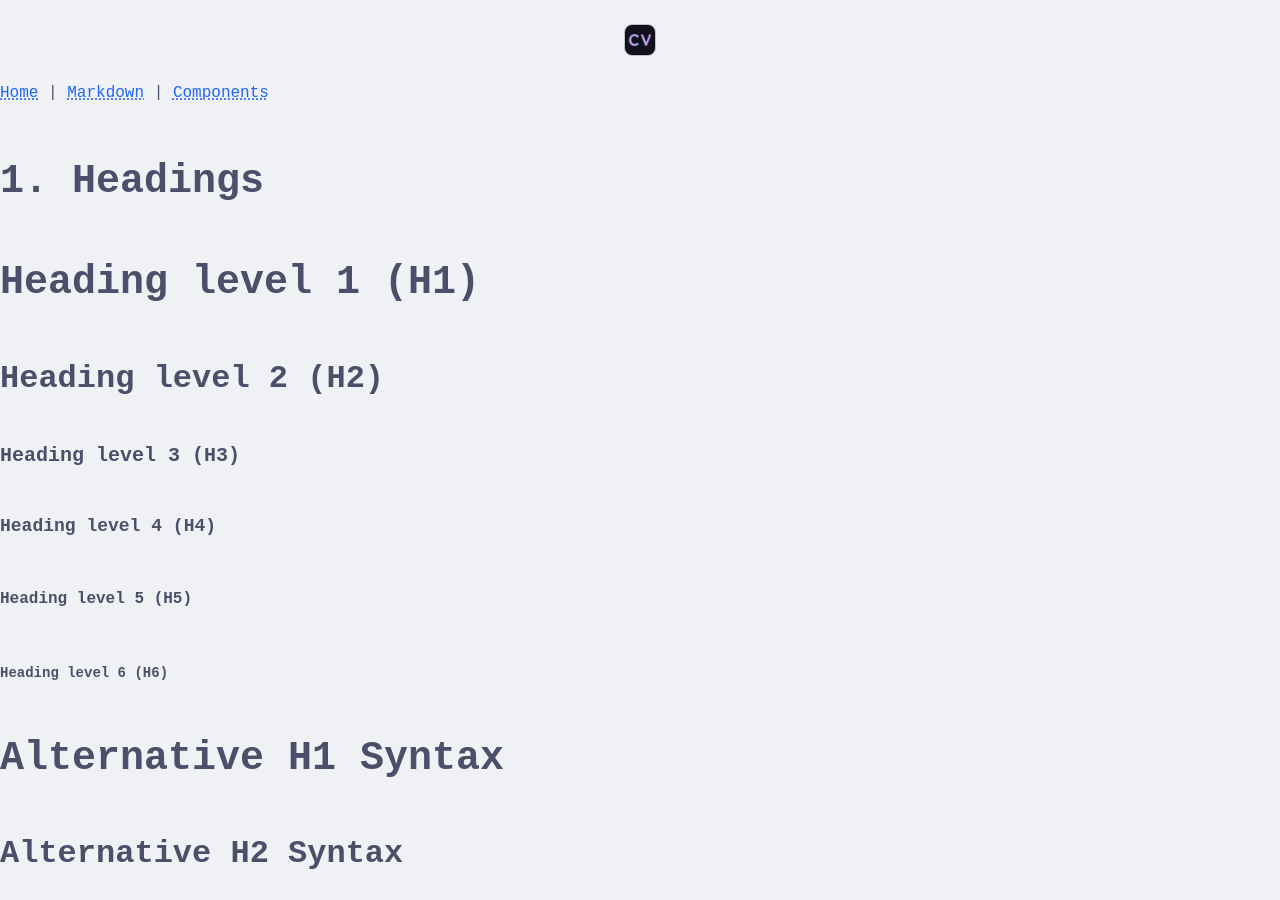
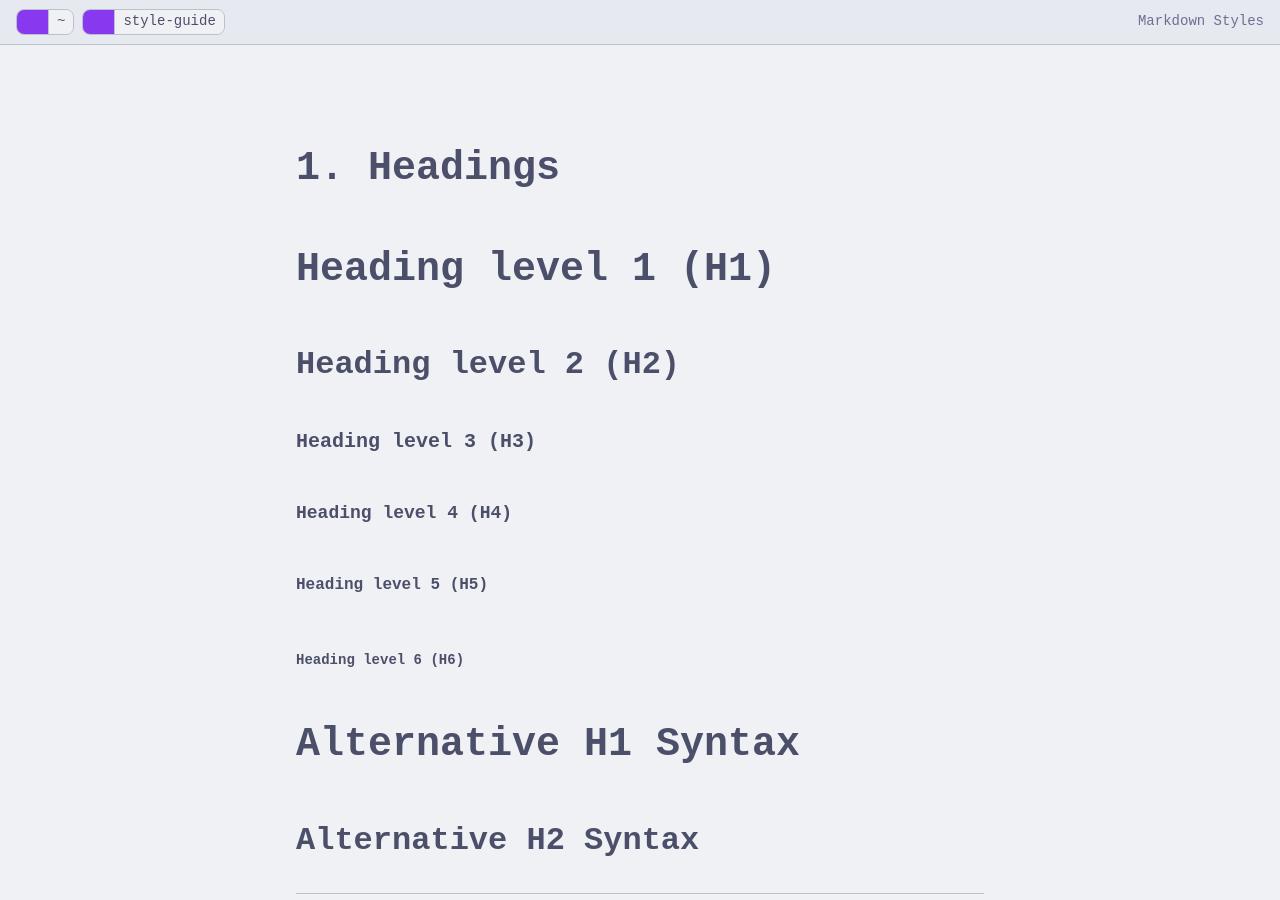
Before and after one commit to venkateshcv1809/venkateshcv1809.github.io, a Jekyll site: the page built from _pages/markdown.md, in a window 1280 px wide and 900 px high. Built offline with Jekyll 4.4.1, drawn with Linux system fonts in a browser that asks for light colours; some web fonts are replaced; some of the changed text lies outside the part shown.

Commit message:
feat: Layout design and supported components

```diff
--- /dev/null
+++ b/_includes/footer.html
@@ -0,0 +1,30 @@
+<footer class="statusline">
+
+    <div class="statusline-left">
+
+        <span class="segment">
+            {{ page.title | default: "Home" }}
+        </span>
+
+    </div>
+
+    <div class="statusline-right">
+
+        <span class="segment">
+            © {{ "now" | date: "%Y" }} {{ metadata.author.name }}
+        </span>
+
+        <a
+            class="segment segment--icon"
+            href="{{ metadata.repository.url }}"
+            target="_blank"
+            rel="noopener noreferrer"
+            aria-label="View source code">
+
+            {% icon github %}
+
+        </a>
+
+    </div>
+
+</footer>
--- a/_includes/head.html
+++ b/_includes/head.html
@@ -1,14 +1,59 @@
 <head>
   <meta charset="utf-8" />
-  <meta name="viewport" content="width=device-width, initial-scale=1.0, maximum-scale=1.0, user-scalable=no" />
 
-  <title>{{ page.title }}</title>
+  <meta name="viewport" content="width=device-width, initial-scale=1" />
 
-  <link rel="apple-touch-icon" sizes="180x180" href="{{ "/assets/favicon/apple-touch-icon.png" | relative_url }}" />
-  <link rel="icon" type="image/png" sizes="32x32" href="{{ "/assets/favicon/favicon-32x32.png" | relative_url }}" />
-  <link rel="icon" type="image/png" sizes="16x16" href="{{ "/assets/favicon/favicon-16x16.png" | relative_url }}" />
-  <link rel="manifest" href="{{ "/assets/favicon/site.webmanifest" | relative_url }}" />
+  <title>
+        {%- if page.title -%}
+            {{ page.title }} | {{ metadata.title }}
+        {%- else -%}
+            {{ metadata.title }}
+        {%- endif -%}
+  </title>
 
-  <link rel="stylesheet" type="text/css" href="{{ "/assets/css/light.css" | relative_url }}" media="screen and (prefers-color-scheme: light)">
-  <link rel="stylesheet" type="text/css" href="{{ "/assets/css/dark.css" | relative_url }}" media="screen and (prefers-color-scheme: dark)">
+  <meta
+    name="description"
+    content="{{ page.description | default: metadata.description | escape }}"
+  />
+
+  <meta name="author" content="{{ metadata.author.name }}" />
+
+  <meta name="color-scheme" content="light dark" />
+
+  <link
+    rel="apple-touch-icon"
+    sizes="180x180"
+    href="{{ '/assets/favicon/apple-touch-icon.png' | relative_url }}"
+  />
+
+  <link
+    rel="icon"
+    type="image/png"
+    sizes="32x32"
+    href="{{ '/assets/favicon/favicon-32x32.png' | relative_url }}"
+  />
+
+  <link
+    rel="icon"
+    type="image/png"
+    sizes="16x16"
+    href="{{ '/assets/favicon/favicon-16x16.png' | relative_url }}"
+  />
+
+  <link
+    rel="manifest"
+    href="{{ '/assets/favicon/site.webmanifest' | relative_url }}"
+  />
+
+  <link
+    rel="stylesheet"
+    href="{{ '/assets/css/light.css' | relative_url }}"
+    media="(prefers-color-scheme: light)"
+  />
+
+  <link
+    rel="stylesheet"
+    href="{{ '/assets/css/dark.css' | relative_url }}"
+    media="(prefers-color-scheme: dark)"
+  />
 </head>
--- a/_includes/header.html
+++ b/_includes/header.html
@@ -1,12 +1,41 @@
-<header class="navbar">
-    <div class="navbar-brand">
-        <img src="{{ "/assets/favicon/favicon-32x32.png" | relative_url }}" alt="CV" width="32" height="32">
-    </div>
-    <nav class="navbar-links">
-        <a href="/">Home</a>
-        <span>|</span>
-        <a href="/markdown">Markdown</a>
-        <span>|</span>
-        <a href="/components">Components</a>
+<header class="tmux-status">
+
+    <nav class="tmux-status-nav">
+
+        <div class="tmux-status-windows">
+
+            {% for item in navigation.header %}
+
+                <a
+                    href="{{ item.url | relative_url }}"
+                    class="tmux-window{% if page.url == item.url %} is-active{% endif %}"
+                >
+
+                    <span class="tmux-window-icon">
+                    </span>
+
+                    <span class="tmux-window-title">
+
+                        {{ item.title }}
+
+                        {% if page.url == item.url %}
+                            <span class="tmux-window-active">
+                                {% include icon.html name=site.data.site.icons.window.active %}
+                            </span>
+                        {% endif %}
+
+                    </span>
+
+                </a>
+
+            {% endfor %}
+
+        </div>
+
+        <div class="tmux-status-breadcrumb">
+            {{ page.title }}
+        </div>
+
     </nav>
+
 </header>
--- a/_layouts/default.html
+++ b/_layouts/default.html
@@ -1,19 +1,19 @@
 <!DOCTYPE html>
 <html lang="en">
-{%- include head.html -%}
+    {% assign metadata = site.data.config.meta %}
+    {% assign navigation = site.data.config.navigation %}
+    {% include head.html %}
 
-<body>
+    <body>
 
-    <div class="wrapper">
+        {% include header.html %}
 
-        {%- include header.html -%}
-
-        <main>
+        <main class="layout">
             {{ content }}
         </main>
 
-    </div>
+        {% include footer.html %}
 
-</body>
+    </body>
 
 </html>
```
Also changed, not shown: _includes/icon.html (added, +16 -0 lines), _layouts/blog.html (added, +24 -0 lines), _layouts/home.html (+3 -15 lines), _layouts/page.html (added, +24 -0 lines).
